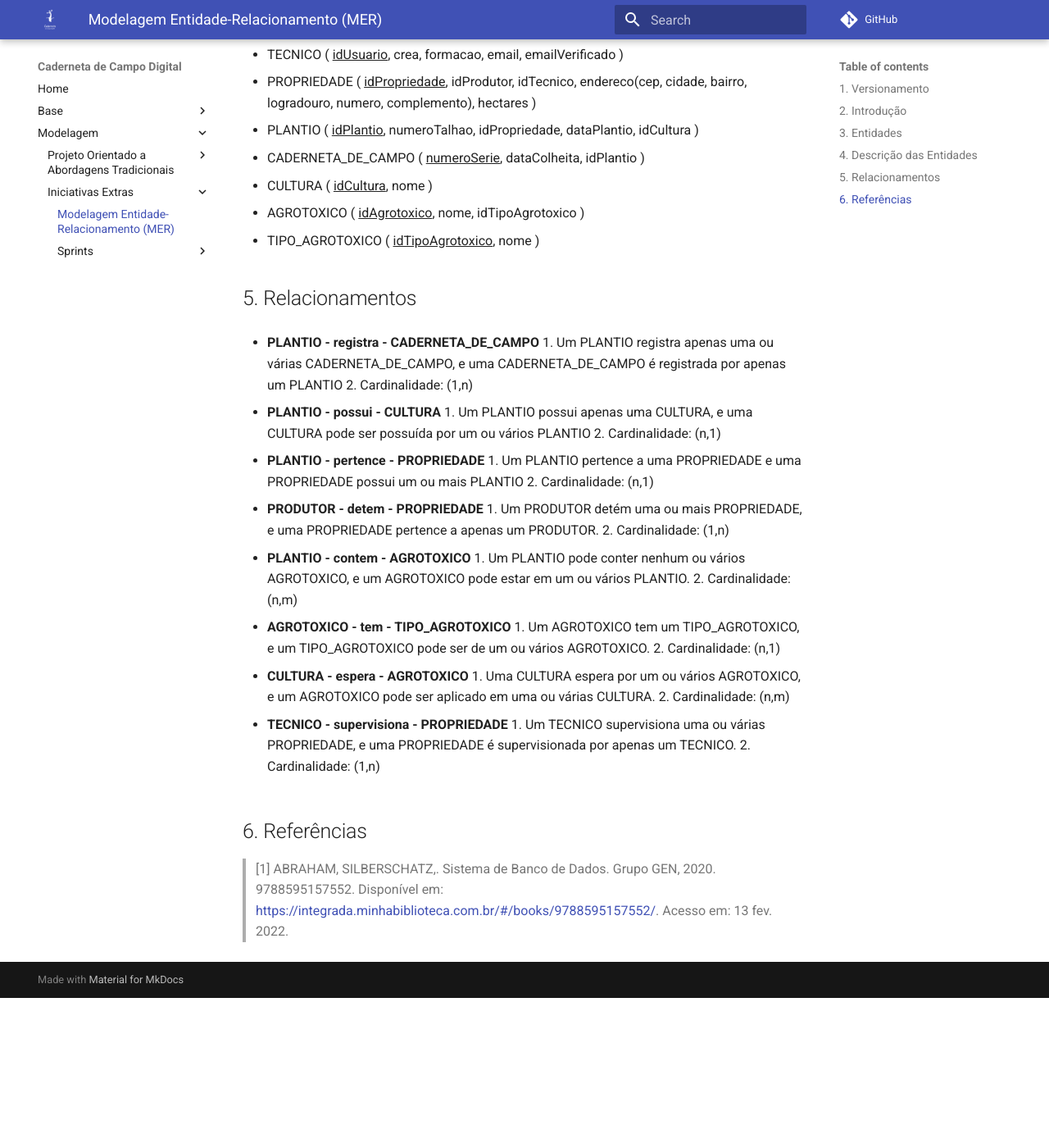
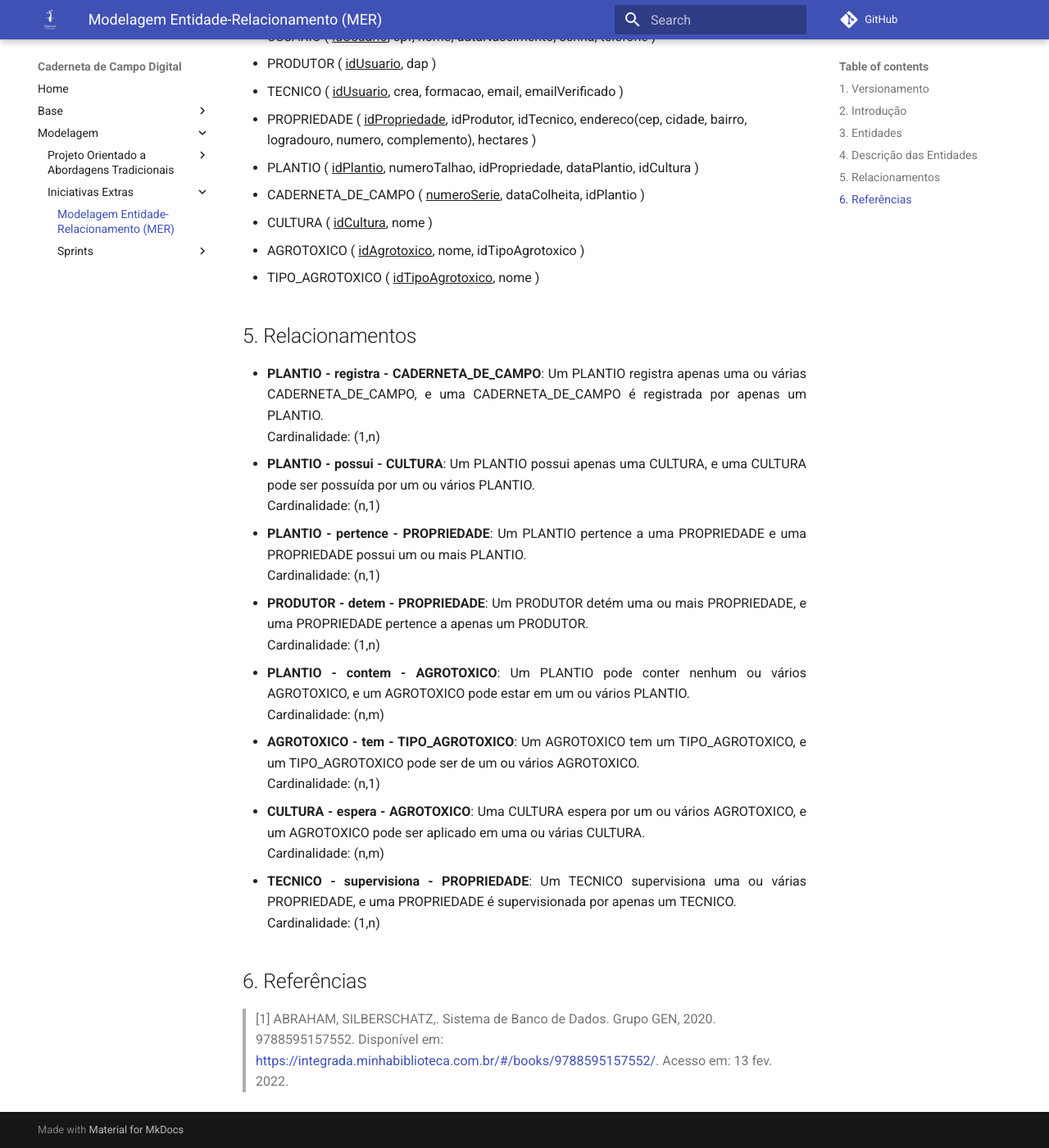
Before and after one commit to UnBArqDsw2021-2/2021.2_G4_CadernetaDeCampoDigital_docs, an MkDocs documentation site: the page built from docs/modelagem/extras/mer.md, in a window 1280 px wide and 1400 px high, scrolled down 1138 px. Shown: the whole window at 82% size. Built offline with MkDocs 1.6.1 and Material for MkDocs 9.7.7, drawn with Linux system fonts in a browser that asks for light colours; comment, search, counter and statistics services are not loaded; before the commit the page ends 2355 px from its top, so only the background shows below that; some of the changed text lies outside the part shown.

Commit message:
#60 Corrigindo erros no mer

```diff
--- a/docs/modelagem/extras/mer.md
+++ b/docs/modelagem/extras/mer.md
@@ -26,7 +27,7 @@
 
 ## 4. Descrição das Entidades
 
-- USUARIO ( <span style="text-decoration: underline;">idUsuario</span>, cpf, nome, telefone, dataNascimento, senha, telefone )
+- USUARIO ( <span style="text-decoration: underline;">idUsuario</span>, cpf, nome, dataNascimento, senha, telefone )
 - PRODUTOR ( <span style="text-decoration: underline;">idUsuario</span>, dap )
 - TECNICO ( <span style="text-decoration: underline;">idUsuario</span>, crea, formacao, email, emailVerificado )
 - PROPRIEDADE ( <span style="text-decoration: underline;">idPropriedade</span>, idProdutor, idTecnico, endereco(cep, cidade, bairro, logradouro, numero, complemento), hectares )
@@ -38,29 +39,30 @@
 
 ## 5. Relacionamentos
 
-- <b>PLANTIO - registra - CADERNETA_DE_CAMPO</b> 1. Um PLANTIO registra apenas uma ou várias CADERNETA_DE_CAMPO, e
-  uma CADERNETA_DE_CAMPO é registrada por apenas um PLANTIO 2. Cardinalidade: (1,n)
+<ul>
+<li align="justify"><b>PLANTIO - registra - CADERNETA_DE_CAMPO</b>: Um PLANTIO registra apenas uma ou várias CADERNETA_DE_CAMPO, e uma CADERNETA_DE_CAMPO é registrada por apenas um PLANTIO. <br/>Cardinalidade: (1,n)</li>
 
-- <b>PLANTIO - possui - CULTURA</b> 1. Um PLANTIO possui apenas uma CULTURA, e uma CULTURA pode ser
-  possuída por um ou vários PLANTIO 2. Cardinalidade: (n,1)
+<li align="justify"><b>PLANTIO - possui - CULTURA</b>: Um PLANTIO possui apenas uma CULTURA, e uma CULTURA pode ser
+  possuída por um ou vários PLANTIO. <br/>Cardinalidade: (n,1)</li>
 
-- <b>PLANTIO - pertence - PROPRIEDADE</b> 1. Um PLANTIO pertence a uma PROPRIEDADE e uma PROPRIEDADE
-  possui um ou mais PLANTIO 2. Cardinalidade: (n,1)
+<li align="justify"><b>PLANTIO - pertence - PROPRIEDADE</b>: Um PLANTIO pertence a uma PROPRIEDADE e uma PROPRIEDADE
+  possui um ou mais PLANTIO. <br/>Cardinalidade: (n,1)</li>
 
-- <b>PRODUTOR - detem - PROPRIEDADE</b> 1. Um PRODUTOR detém uma ou mais PROPRIEDADE, e uma
-  PROPRIEDADE pertence a apenas um PRODUTOR. 2. Cardinalidade: (1,n)
+<li align="justify"><b>PRODUTOR - detem - PROPRIEDADE</b>: Um PRODUTOR detém uma ou mais PROPRIEDADE, e uma
+  PROPRIEDADE pertence a apenas um PRODUTOR. <br/>Cardinalidade: (1,n)</li>
 
-- <b>PLANTIO - contem - AGROTOXICO</b> 1. Um PLANTIO pode conter nenhum ou vários AGROTOXICO, e um
-  AGROTOXICO pode estar em um ou vários PLANTIO. 2. Cardinalidade: (n,m)
+<li align="justify"><b>PLANTIO - contem - AGROTOXICO</b>: Um PLANTIO pode conter nenhum ou vários AGROTOXICO, e um
+  AGROTOXICO pode estar em um ou vários PLANTIO. <br/>Cardinalidade: (n,m)</li>
 
-- <b>AGROTOXICO - tem - TIPO_AGROTOXICO</b> 1. Um AGROTOXICO tem um TIPO_AGROTOXICO, e um
-  TIPO_AGROTOXICO pode ser de um ou vários AGROTOXICO. 2. Cardinalidade: (n,1)
+<li align="justify"><b>AGROTOXICO - tem - TIPO_AGROTOXICO</b>: Um AGROTOXICO tem um TIPO_AGROTOXICO, e um
+  TIPO_AGROTOXICO pode ser de um ou vários AGROTOXICO. <br/>Cardinalidade: (n,1)</li>
 
-- <b>CULTURA - espera - AGROTOXICO</b> 1. Uma CULTURA espera por um ou vários AGROTOXICO, e um
-  AGROTOXICO pode ser aplicado em uma ou várias CULTURA. 2. Cardinalidade: (n,m)
+<li align="justify"><b>CULTURA - espera - AGROTOXICO</b>: Uma CULTURA espera por um ou vários AGROTOXICO, e um
+  AGROTOXICO pode ser aplicado em uma ou várias CULTURA. <br/>Cardinalidade: (n,m)</li>
 
-- <b>TECNICO - supervisiona - PROPRIEDADE</b> 1. Um TECNICO supervisiona uma ou várias PROPRIEDADE, e uma
-  PROPRIEDADE é supervisionada por apenas um TECNICO. 2. Cardinalidade: (1,n)
+<li align="justify"><b>TECNICO - supervisiona - PROPRIEDADE</b>: Um TECNICO supervisiona uma ou várias PROPRIEDADE, e uma
+  PROPRIEDADE é supervisionada por apenas um TECNICO. <br/>Cardinalidade: (1,n)</li>
+</ul>
 
 ## 6. Referências
 
```
Also changed, not shown: other parts of docs/modelagem/extras/mer.md (+2 -1 lines).
